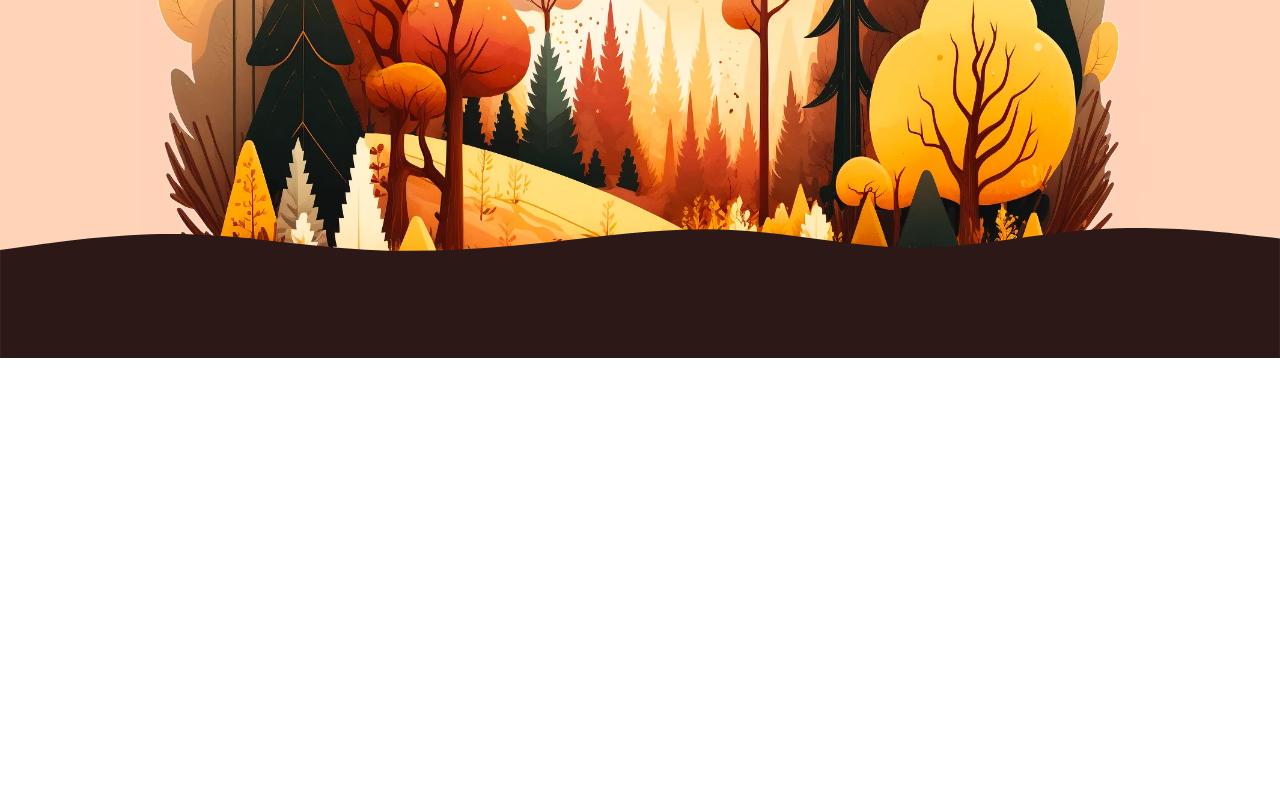
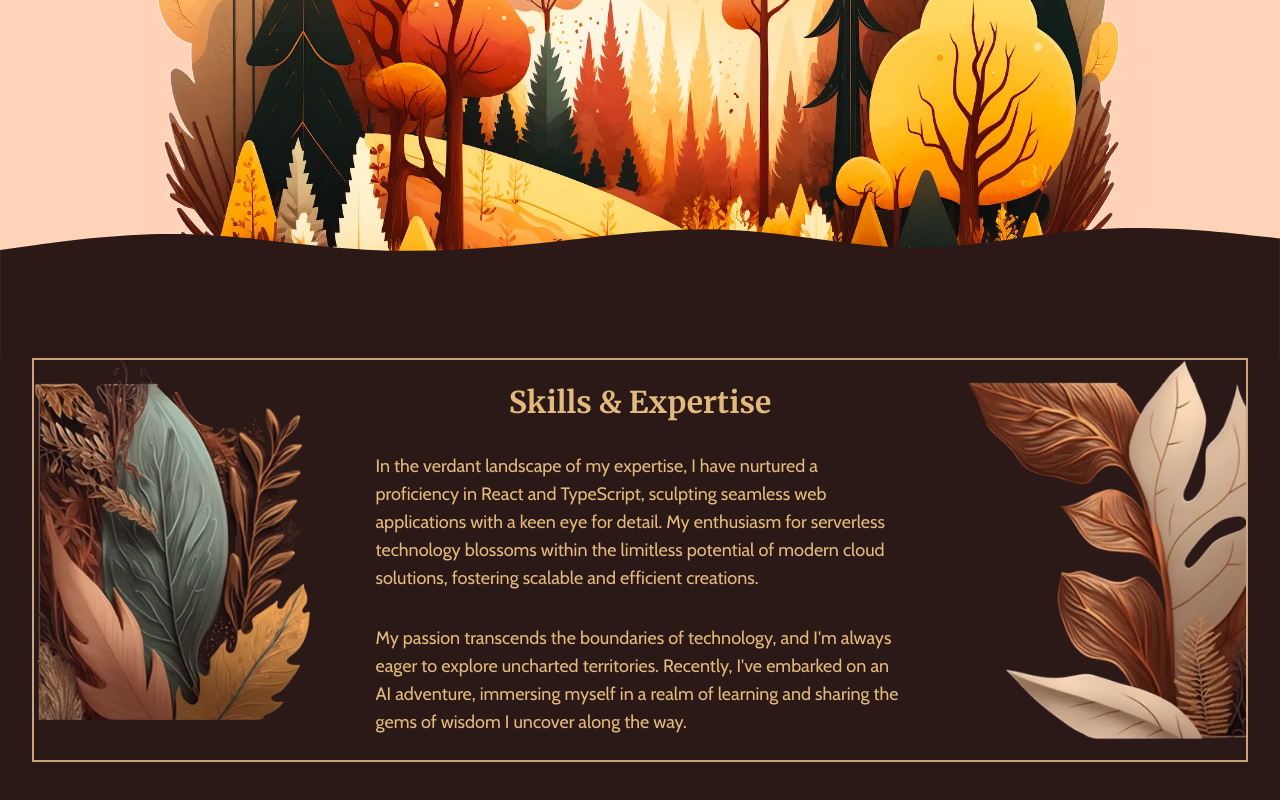
Before and after one commit to lucasheriques/hut, a Next.js app: page / in a window 1280 px wide. Shown: the part 2231-3031 px from the top of the page. Before the commit the page ends 2589 px from the top, so only its background shows below. Built offline with nearby package versions, Linux system fonts and the light colour scheme.

Commit message:
Adding skills section

```diff
--- a/app/page.tsx
+++ b/app/page.tsx
@@ -6,6 +6,7 @@ import { buttonVariants } from "@/components/ui/button"
 import AboutTheHut from "@/components/home/about-the-hut"
 import Hero from "@/components/home/hero"
 import LatestArticles from "@/components/home/latest-articles"
+import Skills from "@/components/home/skills"
 
 export default function IndexPage() {
   return (
@@ -13,6 +14,7 @@ export default function IndexPage() {
       <Hero />
       <LatestArticles />
       <AboutTheHut />
+      <Skills />
       {/* <section className="container relative grid items-center gap-6 pb-8 pt-6 md:py-10">
         <div className="flex gap-4">
           <Link
--- /dev/null
+++ b/components/home/skills.tsx
@@ -0,0 +1,34 @@
+import Image from "next/image"
+import articlesWave from "public/articles-wave.svg"
+import firstImage from "public/skills/skills-1-light.webp"
+import secondImage from "public/skills/skills-2-light.webp"
+
+function Skills() {
+  return (
+    <div className="bg-brown px-8 pb-64 text-aboutTextColor">
+      <section className="container flex border-2 border-aboutBorderColor px-0">
+        <div className="w-full">
+          <Image src={firstImage} width={452} alt="bunch of leaves" />
+        </div>
+        <div className="mx-16 flex min-h-[400px] flex-col items-center justify-center space-y-8 text-lg">
+          <h2 className="text-center font-serif text-3xl font-bold">
+            Skills & Expertise
+          </h2>
+          <p>
+            {`In the verdant landscape of my expertise, I have nurtured a proficiency in React and TypeScript, sculpting seamless web applications with a keen eye for detail.
+          My enthusiasm for serverless technology blossoms within the limitless potential of modern cloud solutions, fostering scalable and efficient creations.`}
+          </p>
+          <p>
+            {`My passion transcends the boundaries of technology, and I'm always eager to explore uncharted territories.
+            Recently, I've embarked on an AI adventure, immersing myself in a realm of learning and sharing the gems of wisdom I uncover along the way.`}
+          </p>
+        </div>
+        <div className="w-full">
+          <Image src={secondImage} width={452} alt="bunch of leaves" />
+        </div>
+      </section>
+    </div>
+  )
+}
+
+export default Skills
--- a/styles/globals.css
+++ b/styles/globals.css
@@ -39,6 +39,9 @@
     --dark-blue: 240 19% 9%;
     --yellowish: 25 100% 92%;
     --light-brown: 23 100% 86%;
+    --brown: 6 31% 13%;
+    --about-border-color: 28 43% 65%;
+    --about-text-color: 36 64% 69%;
   }
 
   .dark {
--- a/tailwind.config.js
+++ b/tailwind.config.js
@@ -17,6 +17,9 @@ module.exports = {
         darkBlue: "hsl(var(--dark-blue))",
         yellowish: "hsl(var(--yellowish))",
         lightBrown: "hsl(var(--light-brown))",
+        aboutBorderColor: "hsl(var(--about-border-color))",
+        aboutTextColor: "hsl(var(--about-text-color))",
+        brown: "hsl(var(--brown))",
         border: "hsl(var(--border))",
         input: "hsl(var(--input))",
         ring: "hsl(var(--ring))",
```
